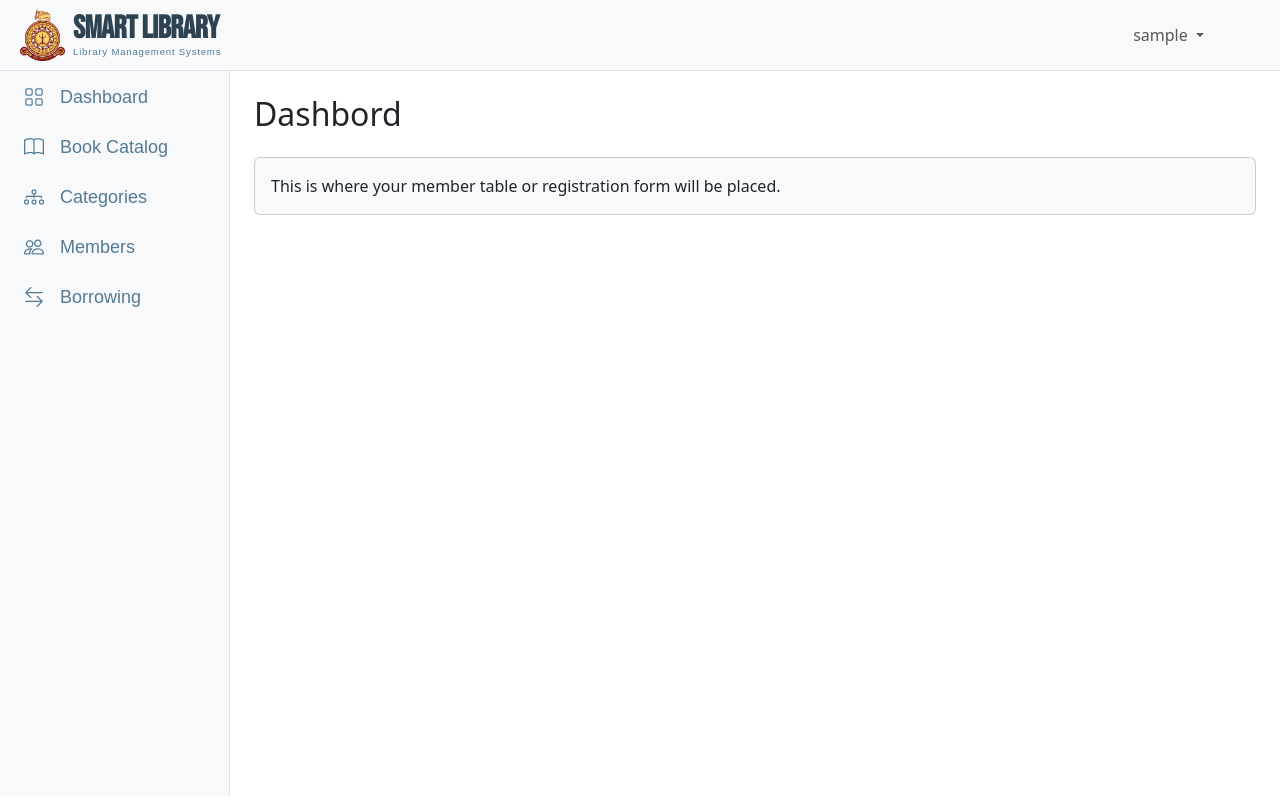
After one commit to HashanSudeera/Library-Management-System, a PHP site: page /web_project/user.php in a window 1280 px wide. The commit adds this page. Run offline with PHP 8.4, Linux system fonts and the light colour scheme; the visitor is signed in with stand-in values (Sample User, id 1); some web fonts are replaced.

Commit message:
bug fixing

```diff
--- a/dashboard.php
+++ b/dashboard.php
@@ -74,7 +74,7 @@ $result = mysqli_query($conn, $sql);
                 </form>
 
                 <div class="table-responsive px-2">
-                    <table class="table table-hover align-middle border-0 text-center mb-0">
+                    <table class="table table-hover align-middle border-0 text-center mb-0 font_change">
                         <thead class="custom-table-header font_change">
                             <tr>
                                 <th scope="col">User_ID</th>
@@ -107,7 +107,7 @@ $result = mysqli_query($conn, $sql);
                 </div>
                 <?php if ($total_pages > 1): ?>
                 <nav class="mt-4">
-                    <ul class="pagination justify-content-center">
+                    <ul class="pagination justify-content-center custom_pagination">
                         <li class="page-item paging <?php echo ($page <= 1) ? 'disabled' : ''; ?>">
                             <a class="page-link" href="?page=<?php echo $page - 1; ?>&search=<?php echo $search; ?>">Previous</a>
                         </li>
--- /dev/null
+++ b/user.php
@@ -0,0 +1,29 @@
+
+<!DOCTYPE html>
+<html>
+
+<?php include './includes/header.php' ?>
+
+<body>
+
+    <?php include './includes/top_navbar.php' ?>
+
+
+    <div class="d-flex">
+
+    <?php include './includes/sidebar.php' ?>
+
+        <div class="main-content flex-grow-1 p-4">
+            <h2 class="mb-4">Dashbord</h2>
+
+            <div class="card bg-body-tertiary">
+                <div class="card-body">
+                    <p class="mb-0">This is where your member table or registration form will be placed.</p>
+                </div>
+            </div>
+        </div>
+    </div>
+
+</body>
+
+</html>
--- a/user/user_update.php
+++ b/user/user_update.php
@@ -179,8 +179,6 @@ $user = mysqli_fetch_assoc($result);
 
 
                     <div class="d-flex justify-content-end gap-3 mt-4">
-
-                        <button type="button" class="btn btn-danger">Delete Account</button>
                         <button type="submit" name="update" class="btn btn-primary">Update Profile</button>
                     </div>
                 </form>
```
Also changed, not shown: assets/style.css (line endings or trailing spaces).
